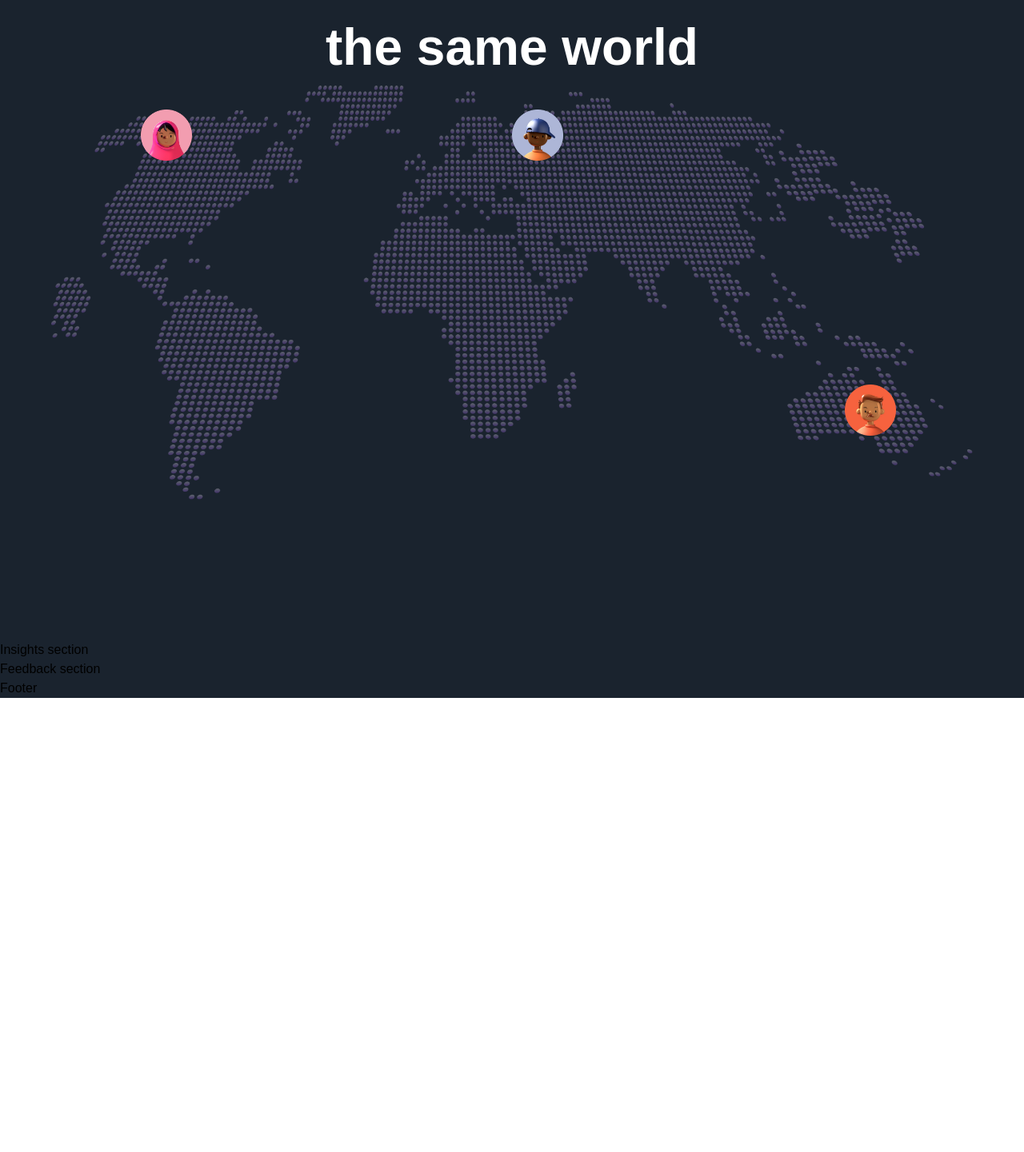
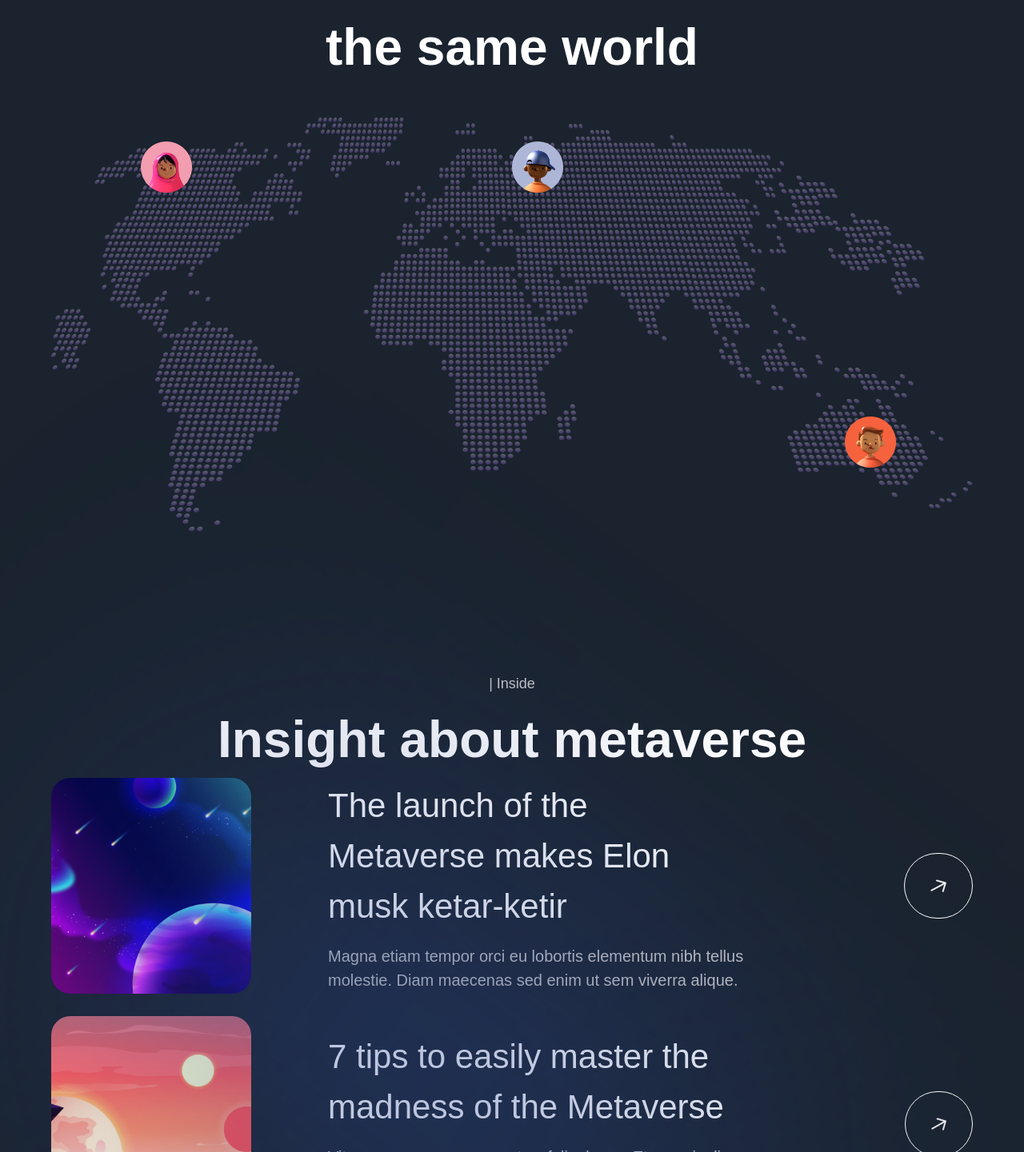
Before and after one commit to sinapourmahmoud/next-modern-portfolio, a Next.js app: page / in a window 1280 px wide. Shown: the part 3829-5270 px from the top of the page at 80% size. Before the commit the page ends 4702 px from the top, so only its background shows below. Built offline with nearby package versions, Linux system fonts and the light colour scheme.

Commit message:
finish insights

```diff
--- /dev/null
+++ b/components/InsightCard.jsx
@@ -0,0 +1,28 @@
+import React from "react";
+
+const InsightCard = ({ imgUrl, title, subtitle }) => {
+  return (
+    <div className="flex  flex-col md:flex-row md:items-center gap-24">
+      <img
+        src={imgUrl}
+        alt="insight"
+        className="w-full md:w-[250px] h-[270px] rounded-3xl object-cover"
+      />
+      <div className="max-w-[750px] ">
+        <h4 className="font-normal lg:text-[42px] text-[26px] text-white">
+          {title}
+        </h4>
+
+        <p className="mt-[16px] font-normal lg:text-[20px] text-[14px] text-secondary-white">
+          {subtitle}
+        </p>
+      </div>
+      <div className="flex-1"></div>
+      <div className="rounded-full border border-white p-8  items-center justify-center hidden md:flex">
+        <img src="/arrow.svg" alt="arrow" className="w-10" />
+      </div>
+    </div>
+  );
+};
+
+export default InsightCard;
--- a/sections/Insights.jsx
+++ b/sections/Insights.jsx
@@ -1,8 +1,21 @@
-'use client';
+"use client";
+
+import InsightCard from "@/components/InsightCard";
+import Title from "@/components/Title";
+import { insights } from "@/constants";
 
 const Insights = () => (
-  <section>
-    Insights section
+  <section className="2xl:max-w-[1280px] w-full relative  mx-auto my-44   sm:px-16 px-6 ">
+    <Title text="Inside" customStyle="text-center text-lg" />
+    <h2 className="mt-[8px] font-bold md:text-[64px] text-[40px] text-white text-center">
+      Insight about metaverse
+    </h2>
+    <div className="gradient-04 " />
+    <div className="flex flex-col gap-7">
+      {insights.map((item, index) => (
+        <InsightCard {...item} key={index} />
+      ))}
+    </div>
   </section>
 );
 
--- a/sections/World.jsx
+++ b/sections/World.jsx
@@ -4,7 +4,7 @@
 import styles from "@/styles";
 
 const World = () => (
-  <section className="2xl:max-w-[1280px] w-full  mx-auto my-44   sm:px-16 px-6 ">
+  <section className="2xl:max-w-[1280px] w-full  mx-auto my-44 relative   sm:px-16 px-6 ">
     <Title text="People on the World" customStyle=" text-center text-base" />
     <h2
       className={`mt-[8px] font-bold md:text-[64px] text-[40px] text-white text-center ${styles.xPaddings}`}
@@ -12,7 +12,7 @@
       Track friends around you and invite them to play together in the same
       world
     </h2>
-    <div className="w-full relative">
+    <div className="w-full relative mt-10">
       <img
         src="/people-01.png"
         alt="person"
```
